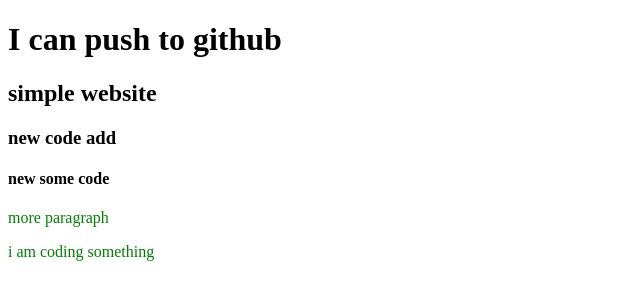
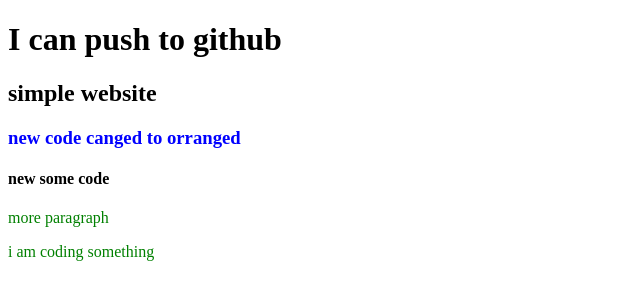
Before and after one commit to srbony/my-third-repo, a plain HTML site: page index.html in a window 1280 px wide. Shown: the whole page, without its empty margins (0-640 px from the left). Drawn offline with Linux system fonts and the light colour scheme.

Commit message:
somthing added

```diff
--- a/index.html
+++ b/index.html
@@ -10,7 +10,7 @@
 <body>
     <h1>I can push to github</h1>
     <h2>simple website</h2>
-    <h3>new code add</h3>
+    <h3>new code canged to orranged</h3>
     <h4>new some code</h4>
     <p>more paragraph</p>
     <p>i am coding something</p>
--- a/style.css
+++ b/style.css
@@ -1,3 +1,6 @@
 p{
     color:green;
 }
+h3{
+    color:blue;
+}
```
